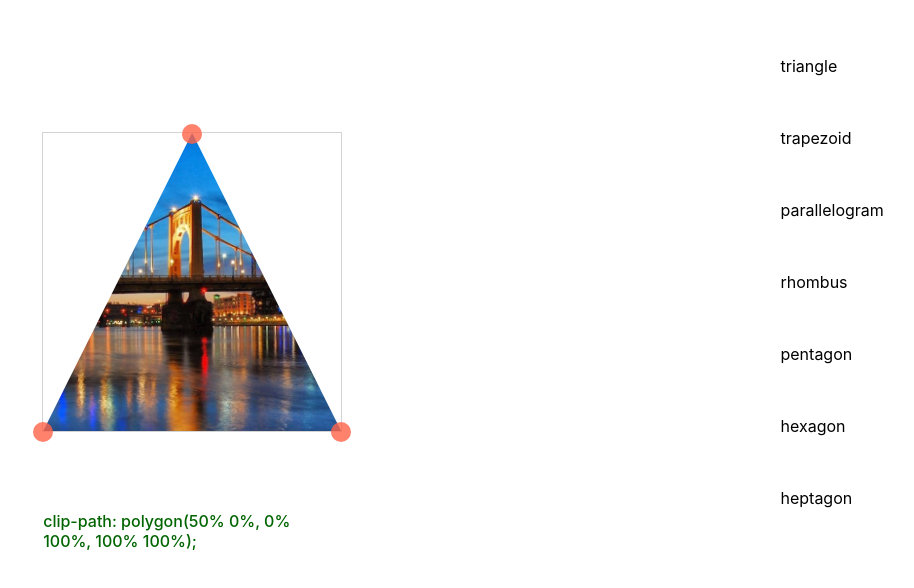
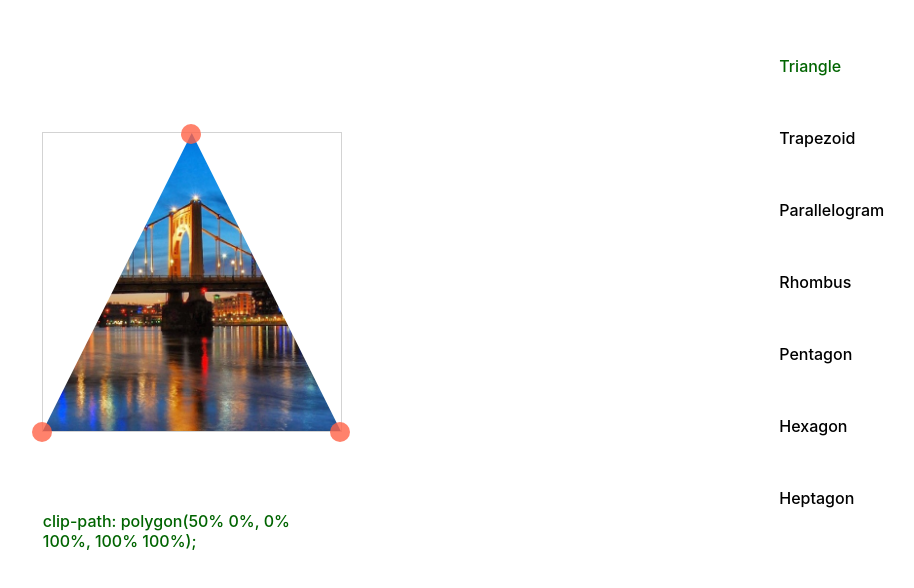
Before and after one commit to annurtasnimislam/Clippy-Polygon, a React (Create React App) app: page / in a window 1280 px wide. Shown: the part 118-706 px from the top of the page, without its empty margins (177-1091 px from the left). Built offline with nearby package versions, Linux system fonts and the light colour scheme.

Commit message:
active point add

```diff
--- a/src/components/Shapes/Shapes.jsx
+++ b/src/components/Shapes/Shapes.jsx
@@ -1,3 +1,4 @@
+import { useState } from "react";
 import classes from "./Shapes.module.css";
 
 export default function Shapes({ setPoints }) {
@@ -10,8 +11,10 @@ export default function Shapes({ setPoints }) {
     "hexagon",
     "heptagon",
   ];
+  const [active, setActive] = useState("triangle");
 
   const handleShape = (shape) => {
+    setActive(shape);
     if (shape === "triangle") {
       setPoints([
         { x: 50, y: 0 },
@@ -80,7 +83,13 @@ export default function Shapes({ setPoints }) {
     <div className={classes.shapeBox}>
       {shapes.map((s, i) => (
         <div key={i} onClick={() => handleShape(s)}>
-          <p>{s}</p>
+          <p
+            style={{
+              color: s === active ? "darkGreen" : "",
+            }}
+          >
+            {s}
+          </p>
         </div>
       ))}
     </div>
--- a/src/components/Shapes/Shapes.module.css
+++ b/src/components/Shapes/Shapes.module.css
@@ -2,6 +2,10 @@
   display: flex;
   flex-direction: column;
   gap: 20px;
+}
+.shapeBox > div {
+  font-weight: 500;
+  text-transform: capitalize;
 }
 
 .shapeBox > div:hover {
```
